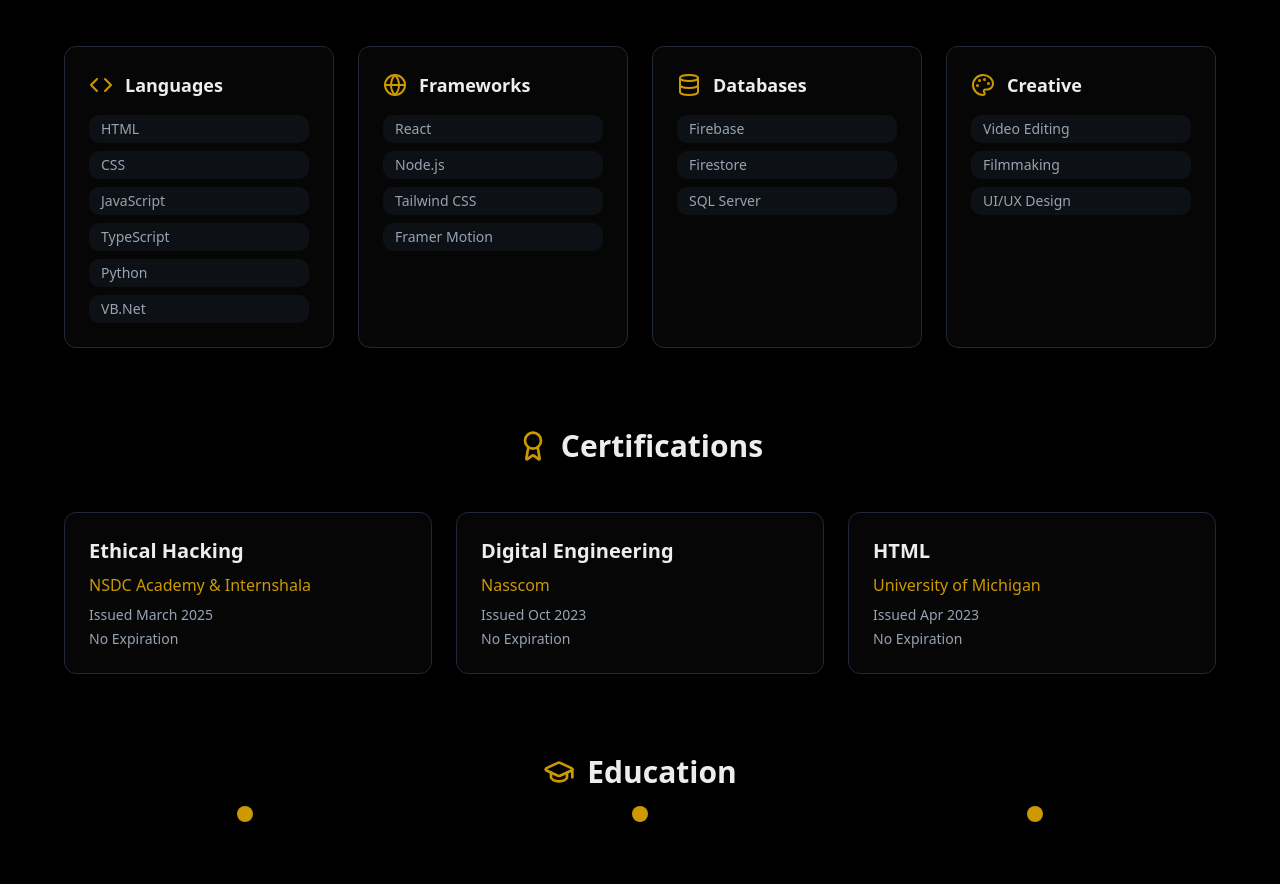
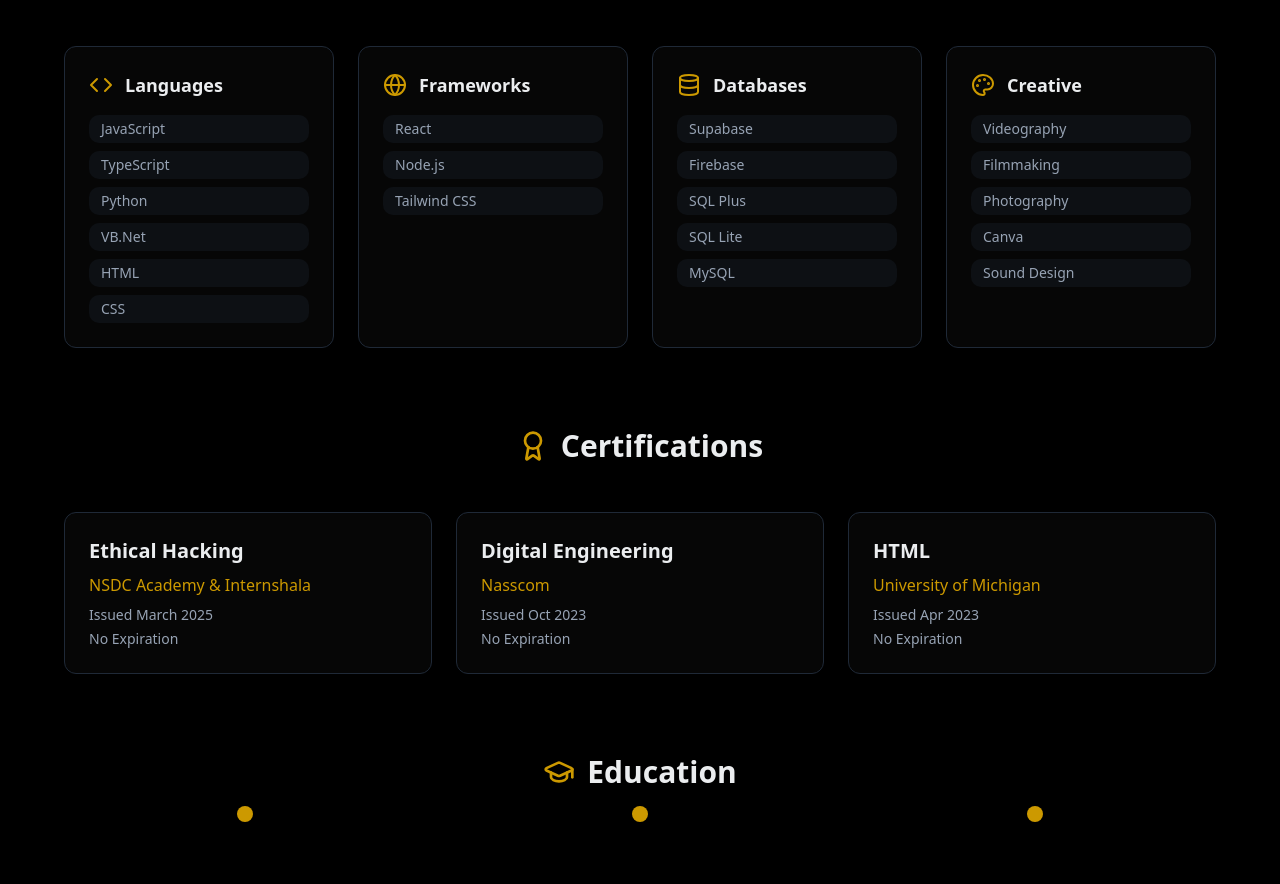
Before and after one commit to chrismat-05/thecma.xyz, a React (Vite) app: page / in a window 1280 px wide. Shown: the part 1450-2334 px from the top of the page. Built offline with nearby package versions, Linux system fonts and the light colour scheme.

Commit message:
tech stack updated

```diff
--- a/src/components/About.tsx
+++ b/src/components/About.tsx
@@ -54,22 +54,22 @@ const About = () => {
     {
       title: 'Languages',
       icon: Code,
-      skills: ['HTML', 'CSS', 'JavaScript', 'TypeScript', 'Python', 'VB.Net'],
+      skills: ['JavaScript', 'TypeScript', 'Python', 'VB.Net', 'HTML', 'CSS'],
     },
     {
       title: 'Frameworks',
       icon: Globe,
-      skills: ['React', 'Node.js', 'Tailwind CSS', 'Framer Motion'],
+      skills: ['React', 'Node.js', 'Tailwind CSS'],
     },
     {
       title: 'Databases',
       icon: Database,
-      skills: ['Firebase', 'Firestore', 'SQL Server'],
+      skills: ['Supabase', 'Firebase', 'SQL Plus', 'SQL Lite', 'MySQL'],
     },
     {
       title: 'Creative',
       icon: Palette,
-      skills: ['Video Editing', 'Filmmaking', 'UI/UX Design'],
+      skills: ['Videography', 'Filmmaking', 'Photography', 'Canva', 'Sound Design'],
     },
   ];
 
```
